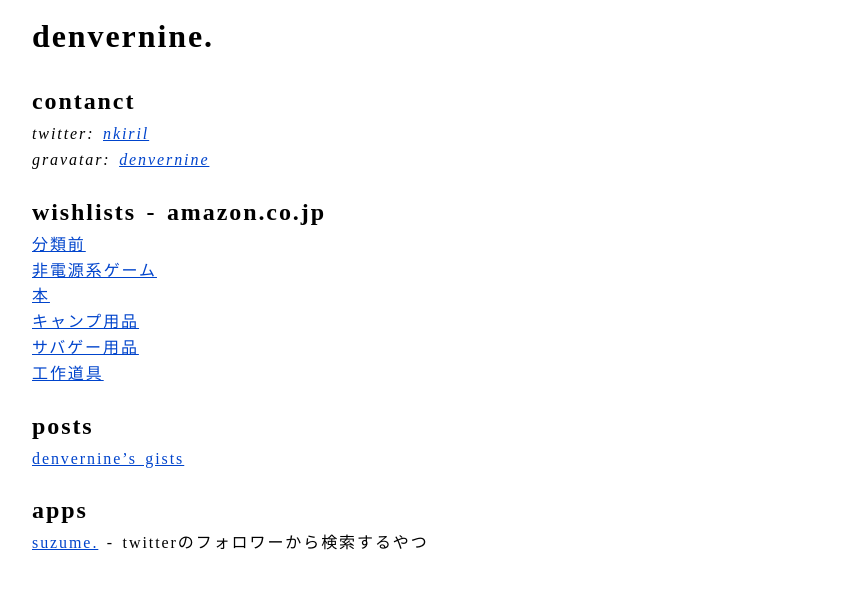
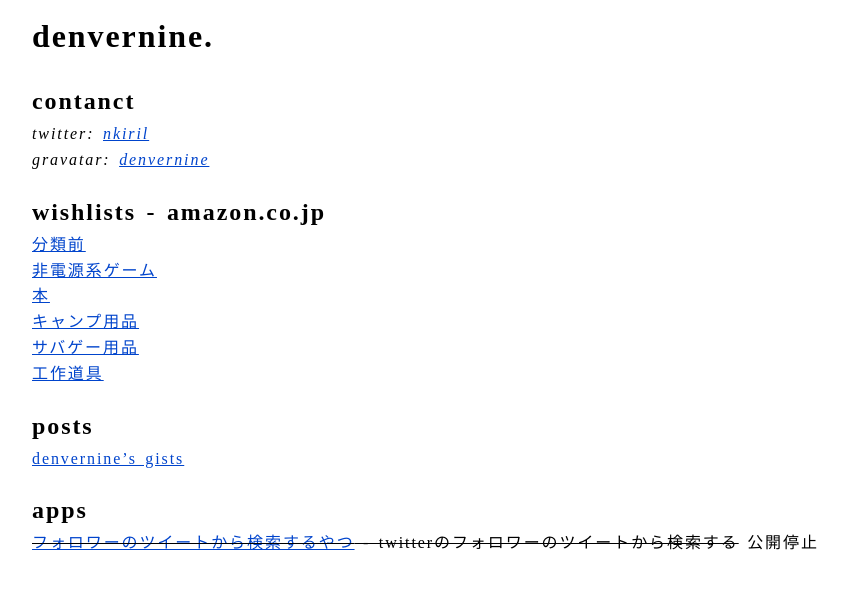
Before and after one commit to denvernine/denvernine.github.io, a Jekyll site: the page built from index.html, in a window 1280 px wide. Shown: the top 589 px of the page, without its empty margins (203-1050 px from the left). Built offline with Jekyll 4.4.1, drawn with Linux system fonts in a browser that asks for light colours.

Commit message:
suzumeの公開停止

```diff
--- a/_data/services.yml
+++ b/_data/services.yml
@@ -1,3 +1,4 @@
-- name: suzume.
-  description: twitterのフォロワーから検索するやつ
+- name: フォロワーのツイートから検索するやつ
+  description: twitterのフォロワーのツイートから検索する
   url: https://suzume.herokuapp.com/
+  deleted_at: 2021-01-01
--- a/index.html
+++ b/index.html
@@ -28,7 +28,11 @@ title: index
   <h2 class="grid item">apps</h2>
   <ul class="grid item">
     {% for service in site.data.services %}
-      <li><a href="{{ service.url }}">{{ service.name }}</a> - {{ service.description }}
+      {% if service.deleted_at %}
+        <li><del datetime="{{ service.deleted_at }}"><a href="{{ service.url }}">{{ service.name }}</a> - {{ service.description }}</del> 公開停止
+      {% else %}
+        <li><a href="{{ service.url }}">{{ service.name }}</a> - {{ service.description }}
+      {% endif %}
     {% endfor %}
   </ul>
 </section>
```
Also changed, not shown: Gemfile.lock.
